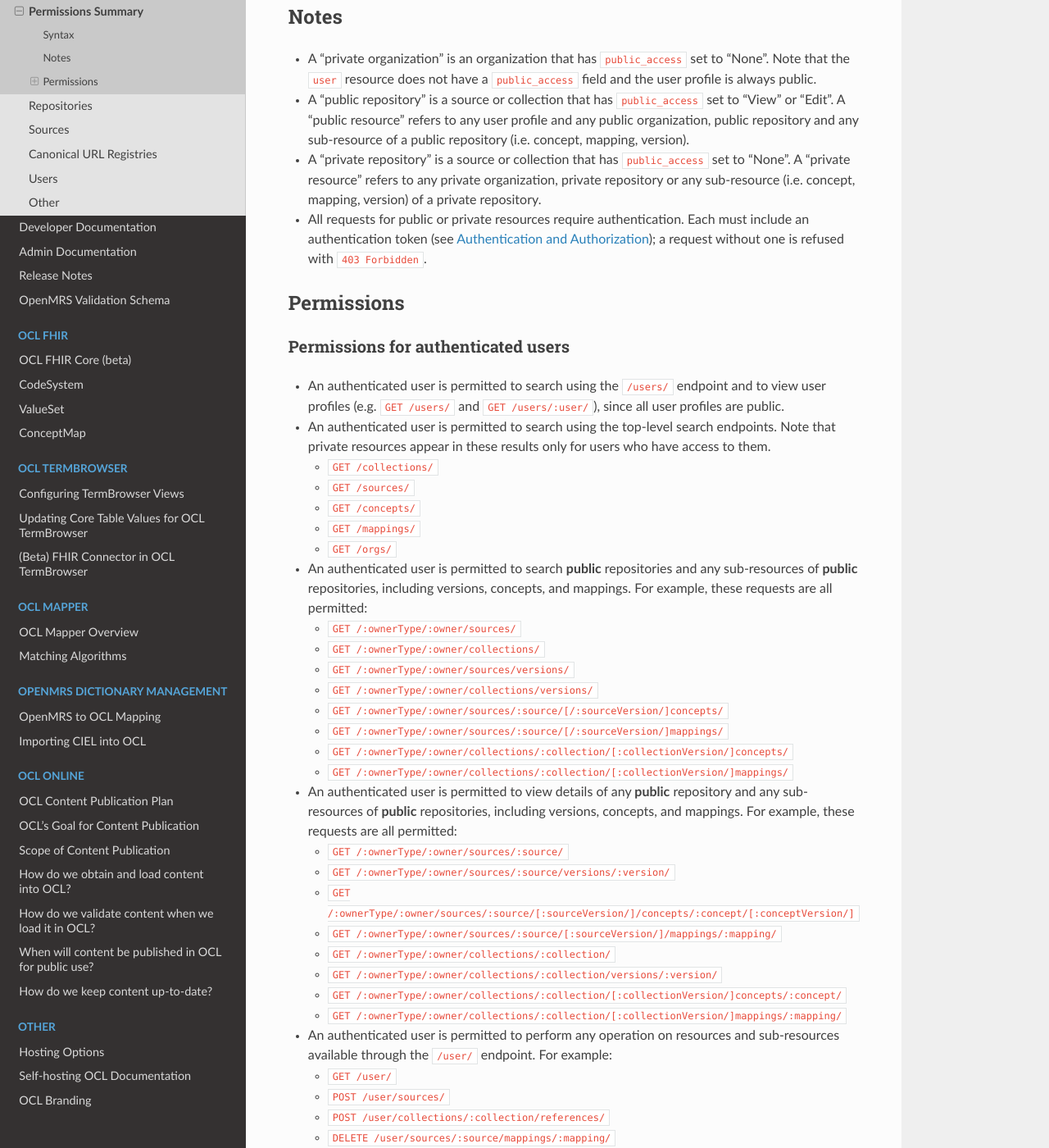
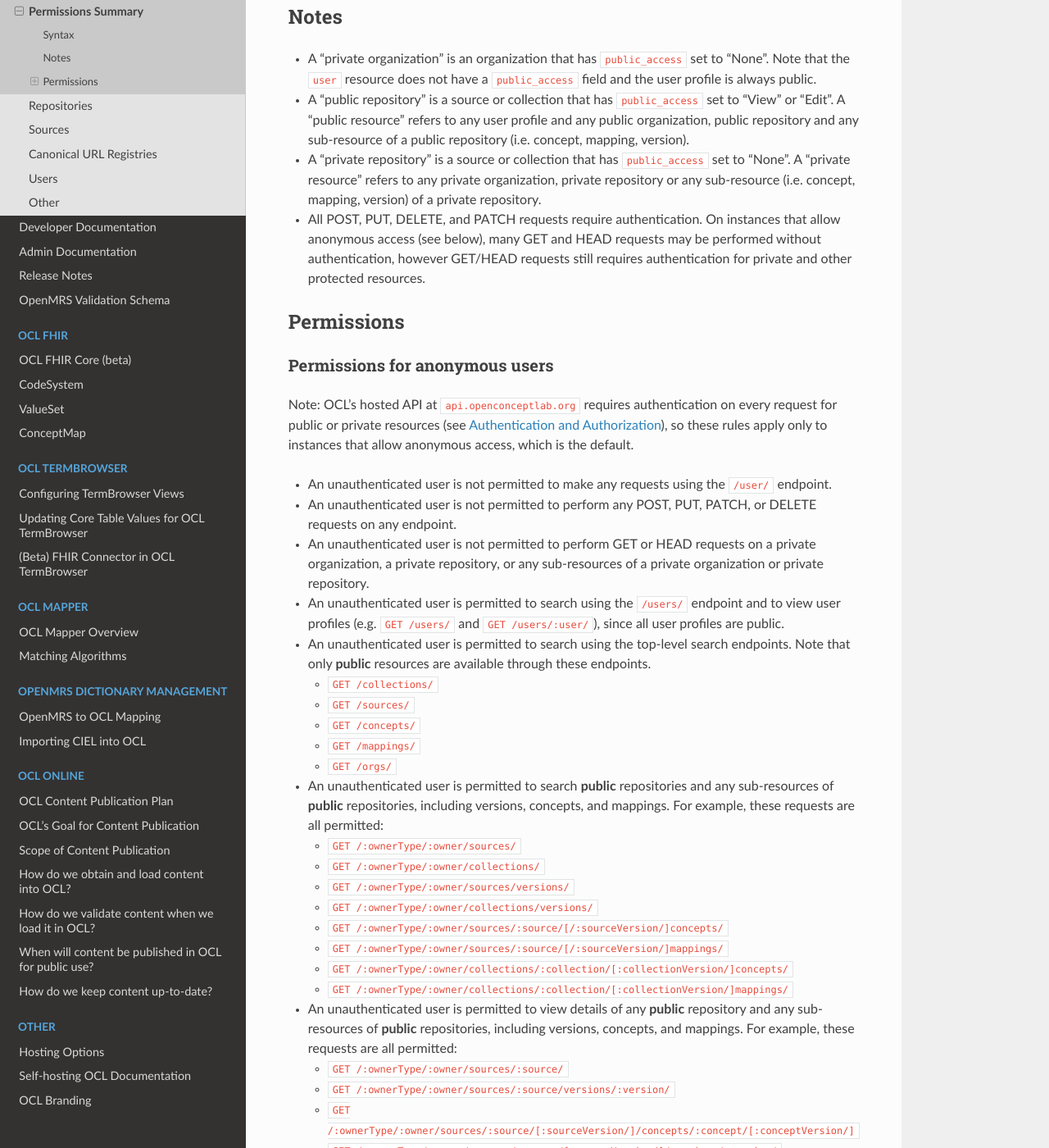
Before and after one commit to OpenConceptLab/ocl-docs, a Sphinx documentation site: the page built from docs/source/oclapi/apireference/permissionssummary.md, in a window 1280 px wide and 1400 px high, scrolled down 408 px. Shown: the whole window at 82% size. Built offline with Sphinx 7.4.7 and the Read the Docs theme 3.1.0, drawn with Linux system fonts in a browser that asks for light colours; some of the changed text lies outside the part shown.

Commit message:
OpenConceptLab/ocl_online#473 | API docs: scope the token requirement to OCL's hosted API
The first commit said every request needs a token, which is true of
api.openconceptlab.org but not of a default self-hosted instance,
which serves public data to unauthenticated requests.

- overview.md: Unauthenticated users now says the hosted API needs a
  token for organizations, users, repositories and their contents,
  even public data, and refuses a request without one with 403; and
  that an instance without required authentication serves public data
  to unauthenticated requests. The unauthenticated default limits are
  restored for that case.
- permissionssummary.md: the anonymous-user rules and section order
  are restored as on main, with a note that they apply only to
  instances that allow anonymous access (the default), and the notes
  bullet is qualified the same way.

Co-Authored-By: Claude Opus 5.5 <noreply@anthropic.com>

```diff
--- a/docs/source/oclapi/apireference/permissionssummary.md
+++ b/docs/source/oclapi/apireference/permissionssummary.md
@@ -11,20 +11,25 @@ Note: This document is currently a DRAFT version
 * A "private organization" is an organization that has `public_access` set to "None". Note that the `user` resource does not have a `public_access` field and the user profile is always public.
 * A "public repository" is a source or collection that has `public_access` set to "View" or "Edit". A "public resource" refers to any user profile and any public organization, public repository and any sub-resource of a public repository (i.e. concept, mapping, version).
 * A "private repository" is a source or collection that has `public_access` set to "None". A "private resource" refers to any private organization, private repository or any sub-resource (i.e. concept, mapping, version) of a private repository.
-* All requests for public or private resources require authentication. Each must include an authentication token (see [Authentication and Authorization](https://docs.openconceptlab.org/en/latest/oclapi/overview.html#authentication-and-authorization)); a request without one is refused with `403 Forbidden`.
+* All POST, PUT, DELETE, and PATCH requests require authentication. On instances that allow anonymous access (see below), many GET and HEAD requests may be performed without authentication, however GET/HEAD requests still requires authentication for private and other protected resources.
 
 
 ## Permissions
 
-### Permissions for authenticated users
-* An authenticated user is permitted to search using the `/users/` endpoint and to view user profiles (e.g. `GET /users/` and `GET /users/:user/`), since all user profiles are public.
-* An authenticated user is permitted to search using the top-level search endpoints. Note that private resources appear in these results only for users who have access to them.
+### Permissions for anonymous users
+Note: OCL's hosted API at `api.openconceptlab.org` requires authentication on every request for public or private resources (see [Authentication and Authorization](https://docs.openconceptlab.org/en/latest/oclapi/overview.html#authentication-and-authorization)), so these rules apply only to instances that allow anonymous access, which is the default.
+
+* An unauthenticated user is not permitted to make any requests using the `/user/` endpoint.
+* An unauthenticated user is not permitted to perform any POST, PUT, PATCH, or DELETE requests on any endpoint.
+* An unauthenticated user is not permitted to perform GET or HEAD requests on a private organization, a private repository, or any sub-resources of a private organization or private repository.
+* An unauthenticated user is permitted to search using the `/users/` endpoint and to view user profiles (e.g. `GET /users/` and `GET /users/:user/`), since all user profiles are public.
+* An unauthenticated user is permitted to search using the top-level search endpoints. Note that only **public** resources are available through these endpoints.
 	* `GET /collections/`
 	* `GET /sources/`
 	* `GET /concepts/`
 	* `GET /mappings/`
 	* `GET /orgs/`
-* An authenticated user is permitted to search **public** repositories and any sub-resources of **public** repositories, including versions, concepts, and mappings. For example, these requests are all permitted:
+* An unauthenticated user is permitted to search **public** repositories and any sub-resources of **public** repositories, including versions, concepts, and mappings. For example, these requests are all permitted:
 	* `GET /:ownerType/:owner/sources/`
 	* `GET /:ownerType/:owner/collections/`
 	* `GET /:ownerType/:owner/sources/versions/`
@@ -33,7 +38,7 @@ Note: This document is currently a DRAFT version
 	* `GET /:ownerType/:owner/sources/:source/[/:sourceVersion/]mappings/`
 	* `GET /:ownerType/:owner/collections/:collection/[:collectionVersion/]concepts/`
 	* `GET /:ownerType/:owner/collections/:collection/[:collectionVersion/]mappings/`
-* An authenticated user is permitted to view details of any **public** repository and any sub-resources of **public** repositories, including versions, concepts, and mappings. For example, these requests are all permitted:
+* An unauthenticated user is permitted to view details of any **public** repository and any sub-resources of **public** repositories, including versions, concepts, and mappings. For example, these requests are all permitted:
     * `GET /:ownerType/:owner/sources/:source/`
     * `GET /:ownerType/:owner/sources/:source/versions/:version/`
     * `GET /:ownerType/:owner/sources/:source/[:sourceVersion/]/concepts/:concept/[:conceptVersion/]`
@@ -42,6 +47,9 @@ Note: This document is currently a DRAFT version
     * `GET /:ownerType/:owner/collections/:collection/versions/:version/`
     * `GET /:ownerType/:owner/collections/:collection/[:collectionVersion/]concepts/:concept/`
     * `GET /:ownerType/:owner/collections/:collection/[:collectionVersion/]mappings/:mapping/`
+
+### Permissions for authenticated users
+* An authenticated user is permitted to perform any operation that an unauthenticated user is permitted to perform (see above).
 * An authenticated user is permitted to perform any operation on resources and sub-resources available through the `/user/` endpoint. For example:
 	* `GET /user/`
 	* `POST /user/sources/`
```
Also changed, not shown: docs/source/oclapi/overview.md (+5 -1 lines).
